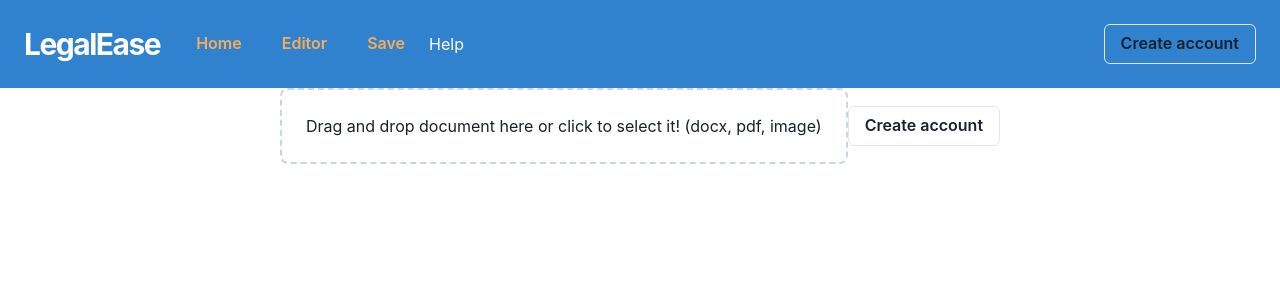
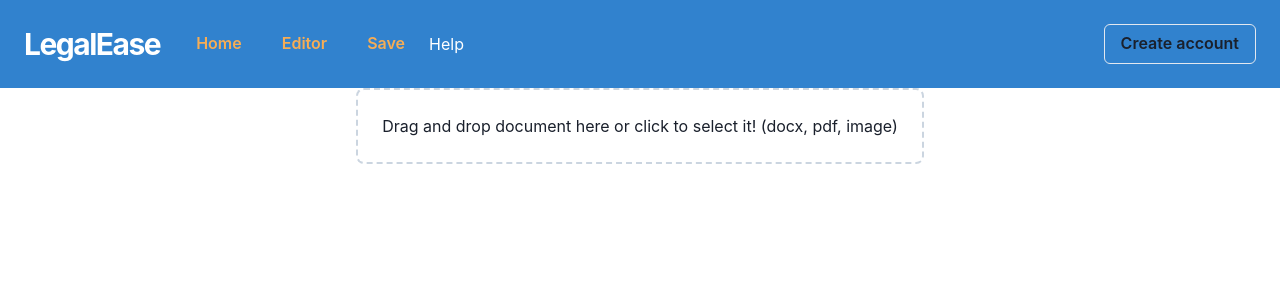
Before and after one commit to pyvelkov/LegalEase, a React (Vite) app in the folder frontend/: page /upload in a window 1280 px wide. Shown: the top 300 px of the page. Built offline with nearby package versions, Linux system fonts and the light colour scheme.

Commit message:
UNDO accidental Dropzone changes in previous commit

```diff
--- a/frontend/src/Components/DropZone/DropZone.jsx
+++ b/frontend/src/Components/DropZone/DropZone.jsx
@@ -1,19 +1,19 @@
 import { useDropzone } from "react-dropzone";
-import { Box, Text, Center, Button } from "@chakra-ui/react";
+import { Box, Text, Center } from "@chakra-ui/react";
 import { v4 as uuidv4 } from "uuid";
 
 const DropZone = () => {
     const onDrop = async (acceptedFiles) => {
         try {
-            //const formData = new FormData();
-            //formData.append("templateFile", acceptedFiles[0]);
-            //formData.append("templateName", acceptedFiles[0].name);
+            const formData = new FormData();
+            formData.append("templateFile", acceptedFiles[0]);
+            formData.append("templateName", acceptedFiles[0].name);
 
             const response = await fetch(
-                `${import.meta.env.VITE_SERVER_URL}/template/e2677ed7-57a8-40f5-b2ba-285948f7b732`,
+                `${import.meta.env.VITE_SERVER_URL}/template/${uuidv4()}`,
                 {
-                    method: "GET",
-                    //body: formData,
+                    method: "POST",
+                    body: formData,
                 }
             );
 
@@ -56,13 +56,6 @@ const DropZone = () => {
                         : `Drag and drop document here or click to select it! (docx, pdf, image)`}
                 </Text>
             </Box>
-            <Button
-                    variant="outline"
-                    _hover={{ bg: "teal.700", borderColor: "teal.700" }}
-                    onClick={onDrop}
-                >
-                    Create account
-                </Button>
         </Center>
     );
 };
```
